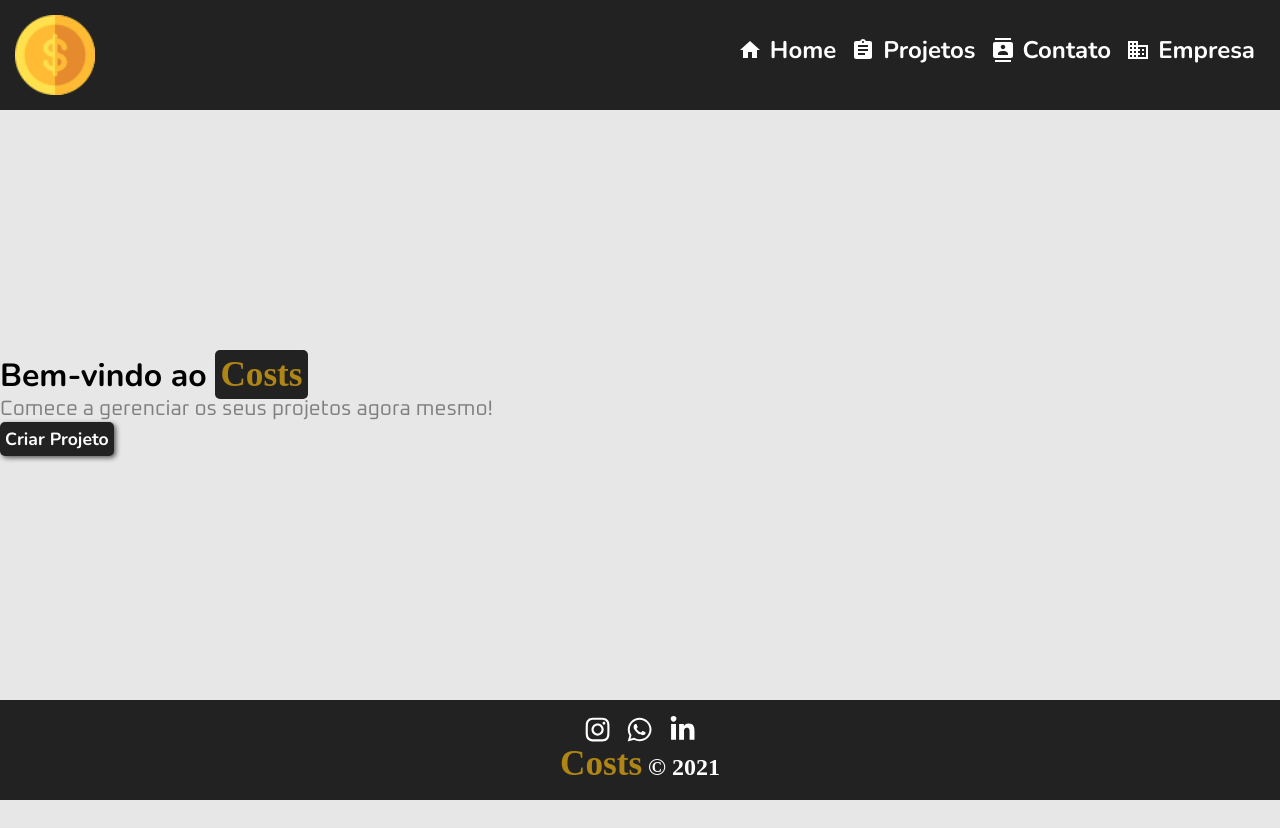
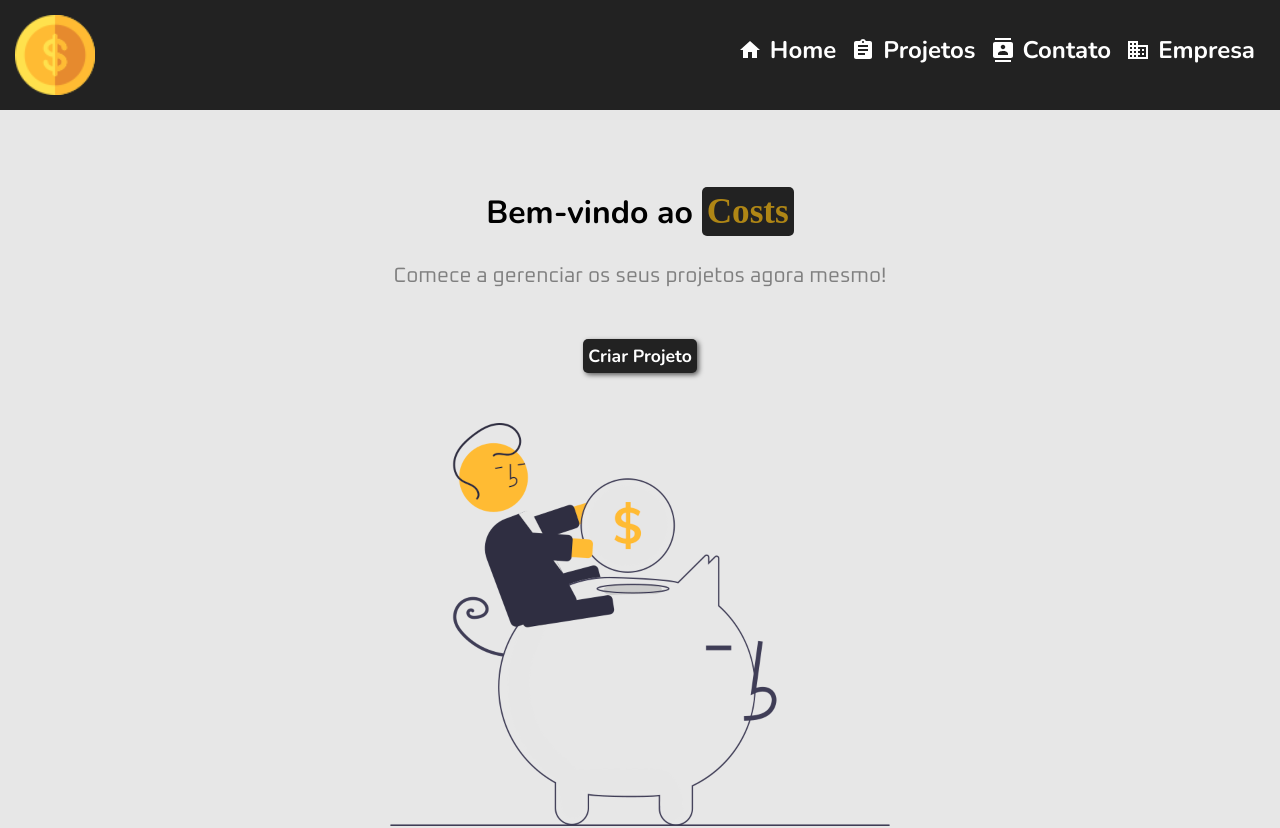
Before and after one commit to Kauadasilvalourenco/projeto_costs, a React (Vite) app: page / in a window 1280 px wide. Shown: the top 828 px of the page. Before the commit the page ends 800 px from the top, so only its background shows below. Built offline with nearby package versions, Linux system fonts and the light colour scheme; a web font is replaced by a local one.

Commit message:
feat: Criado estrutura e estilo da página Home

```diff
--- a/src/App.jsx
+++ b/src/App.jsx
@@ -9,6 +9,7 @@ import Footer from "./components/_footer/Footer";
 // import components;
 
 import styleApp from "./App.module.css";
+// import css;
 
 function App() {
   return(
--- a/src/pages/home/Home.jsx
+++ b/src/pages/home/Home.jsx
@@ -2,12 +2,18 @@ import Button from "../../components/_button/Button";
 import Typography from "../../components/_typography/Typography";
 // import components;
 
+import imagem_fundo_pq from "../../assets/imagem_fundo_pq.png";
+import imagem_fundo_md from "../../assets/imagem_fundo_md.png";
+import imagem_fundo from "../../assets/imagem_fundo.png";
+// import assets;
+
+import styleHome from "./Home.module.css";
 import styleTypography from "../../components/_typography/Typography.module.css";
 // import css;
 
 function Home() {
     return(
-        <div>
+        <div className={styleHome.Home}>
 
             <Typography
                 tag={"h1"}
@@ -17,6 +23,7 @@ function Home() {
 
             <Typography
                 tag={"p"}
+
             >
                 Comece a gerenciar os seus projetos agora mesmo!
             </Typography>
@@ -25,6 +32,12 @@ function Home() {
                 Criar Projeto
             </Button>
 
+            <picture>
+                <source media="(max-width: 500px)" srcset={imagem_fundo_pq} />
+                <source media="(max-width: 1100px)" srcset={imagem_fundo_md} />
+                <img src={imagem_fundo} alt="imagem_fundo_costs" />
+            </picture>
+
         </div>
     )
 }
--- /dev/null
+++ b/src/pages/home/Home.module.css
@@ -0,0 +1,22 @@
+.Home {
+    display: flex;
+    justify-content: center;
+    align-items: center;
+    flex-direction: column;
+
+    width: 100%;
+    min-height: 100vh;
+    min-height: 100dvh;
+}
+
+.Home h1 {
+   margin-bottom: 30px;
+}
+
+.Home p {
+    margin-bottom: 50px;
+}
+
+.Home button {
+    margin-bottom: 50px;
+}
```
